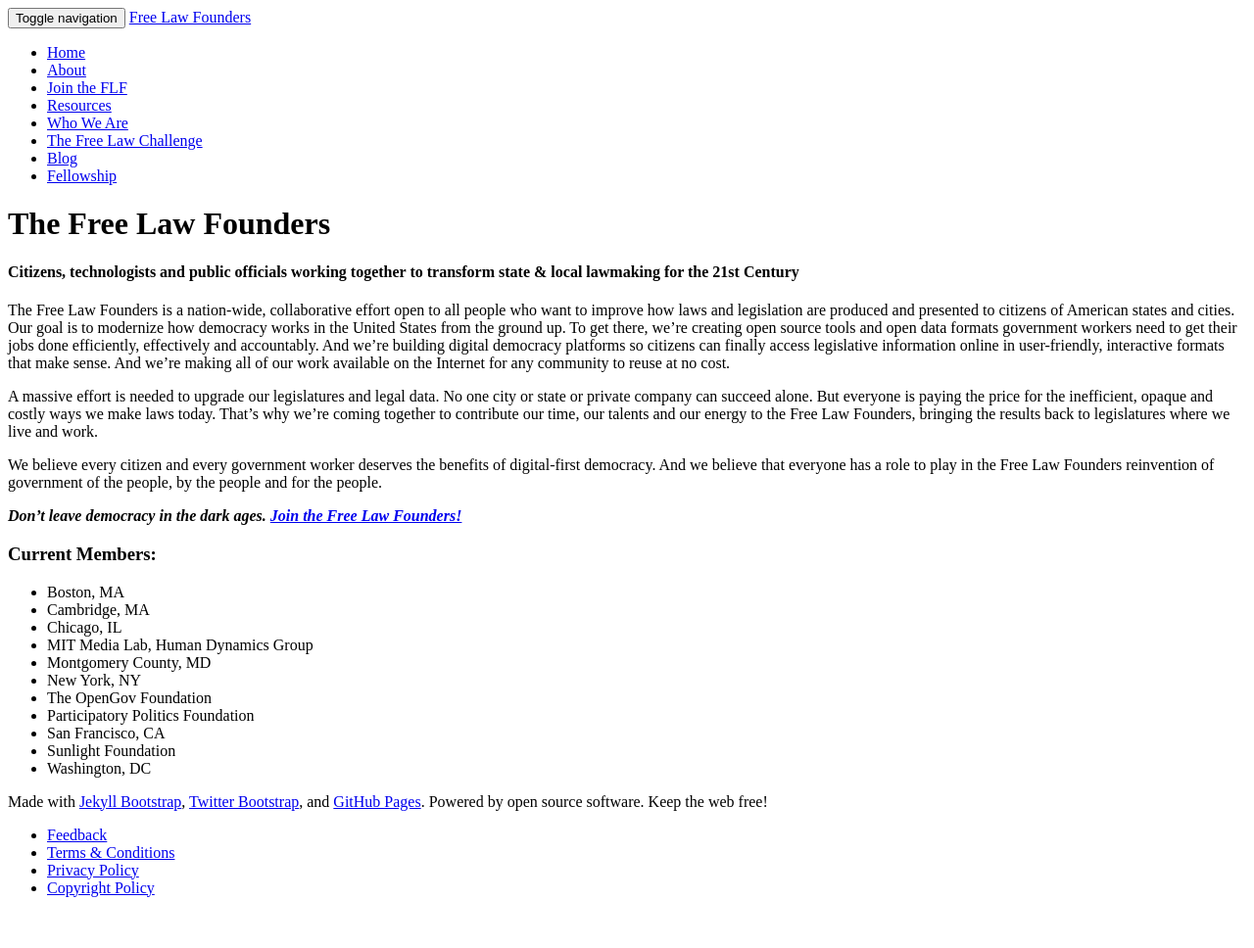
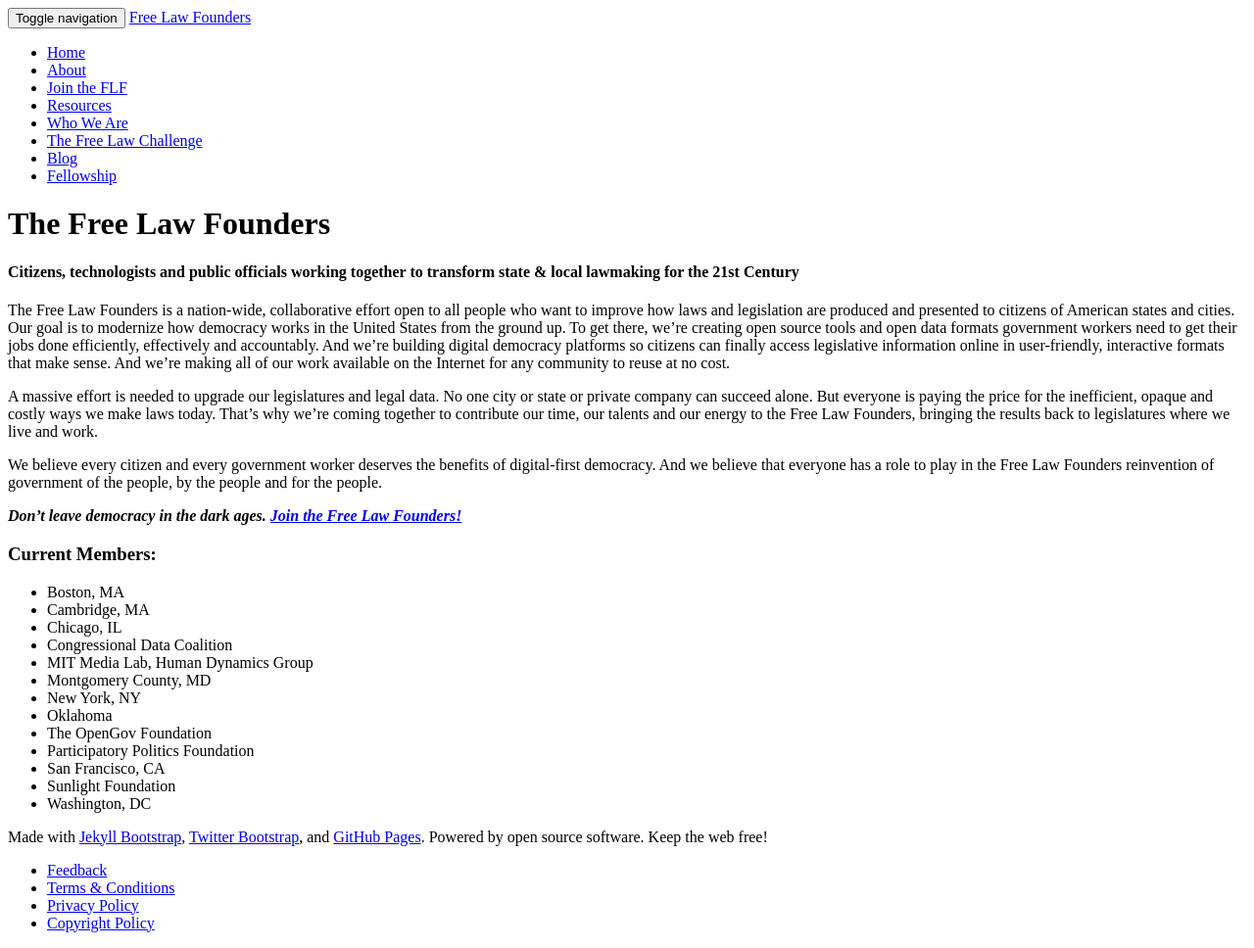
Before and after one commit to opengovfoundation/free-law-founders-site, a Jekyll site: the page built from index.md, in a window 1280 px wide. Shown: the whole page at 98% size. Built offline with Jekyll 4.4.1, drawn with Linux system fonts in a browser that asks for light colours; nearby versions of some CDN libraries; before the commit the page ends 932 px from its top, so only the background shows below that.

Commit message:
Update index.md

```diff
--- a/index.md
+++ b/index.md
@@ -9,9 +9,11 @@ sidebar : |
   * Boston, MA
   * Cambridge, MA
   * Chicago, IL
+  * Congressional Data Coalition
   * MIT Media Lab, Human Dynamics Group
   * Montgomery County, MD
   * New York, NY
+  * Oklahoma
   * The OpenGov Foundation
   * Participatory Politics Foundation
   * San Francisco, CA
```
